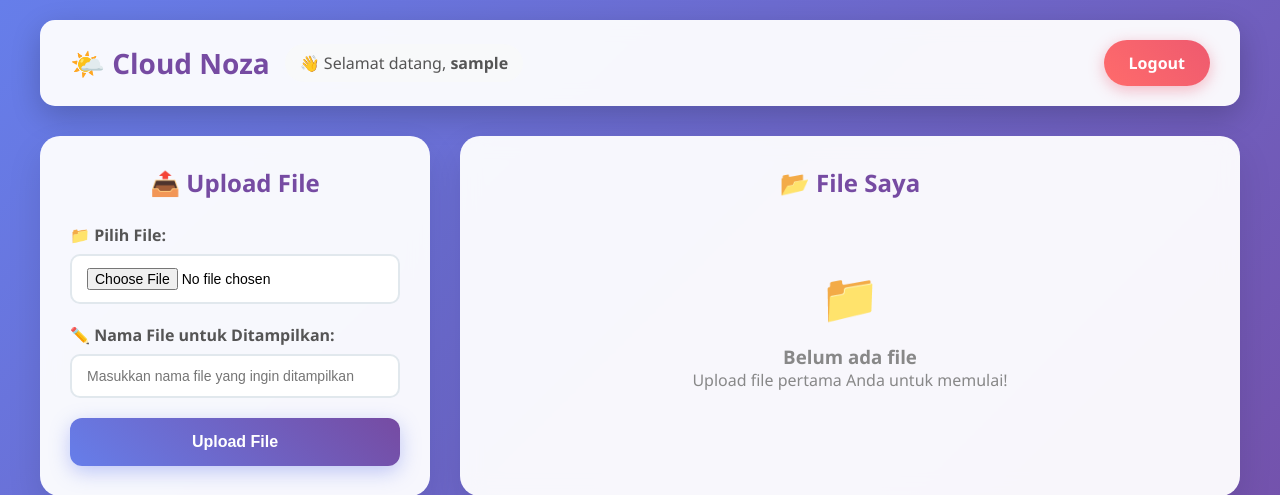
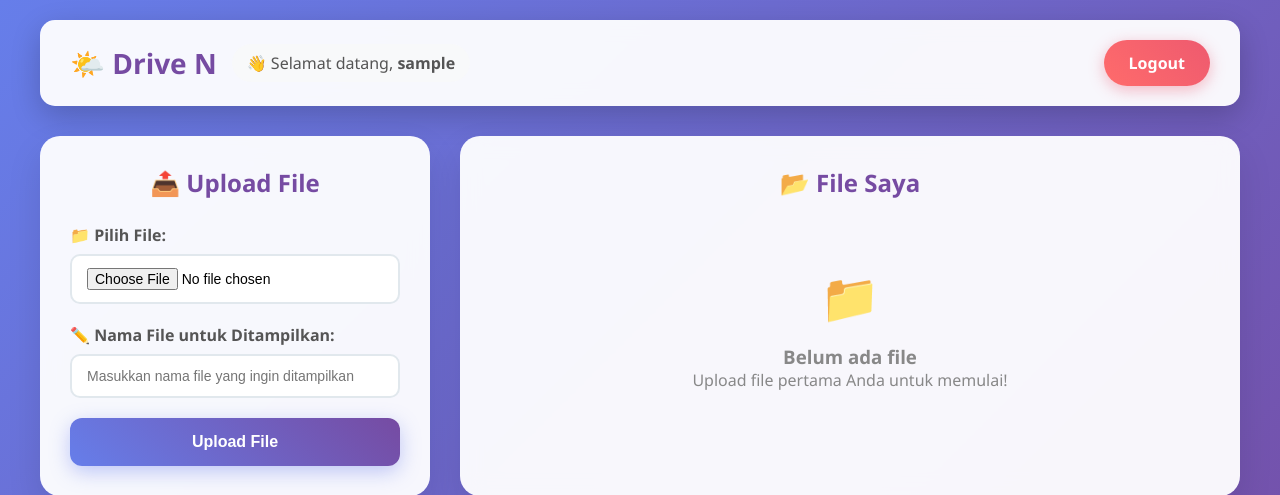
Before and after one commit to noza-26/cloude-drive-coba2, a PHP site: page / in a window 1280 px wide. Shown: the top 495 px of the page. Run offline with PHP 8.4, Linux system fonts and the light colour scheme; the visitor is signed in with stand-in values (Sample User, id 1); data that the repository does not hold is empty.

Commit message:
Update index.php

```diff
--- a/index.php
+++ b/index.php
@@ -284,7 +284,7 @@ $user_id = $_SESSION['user_id'];
     <div class="container">
         <div class="header">
             <div class="user-info">
-                <h1>🌤️ Cloud Noza</h1>
+                <h1>🌤️ Drive N</h1>
                 <div class="user-welcome">
                     👋 Selamat datang, <strong><?= htmlspecialchars($username) ?></strong>
                 </div>
```
